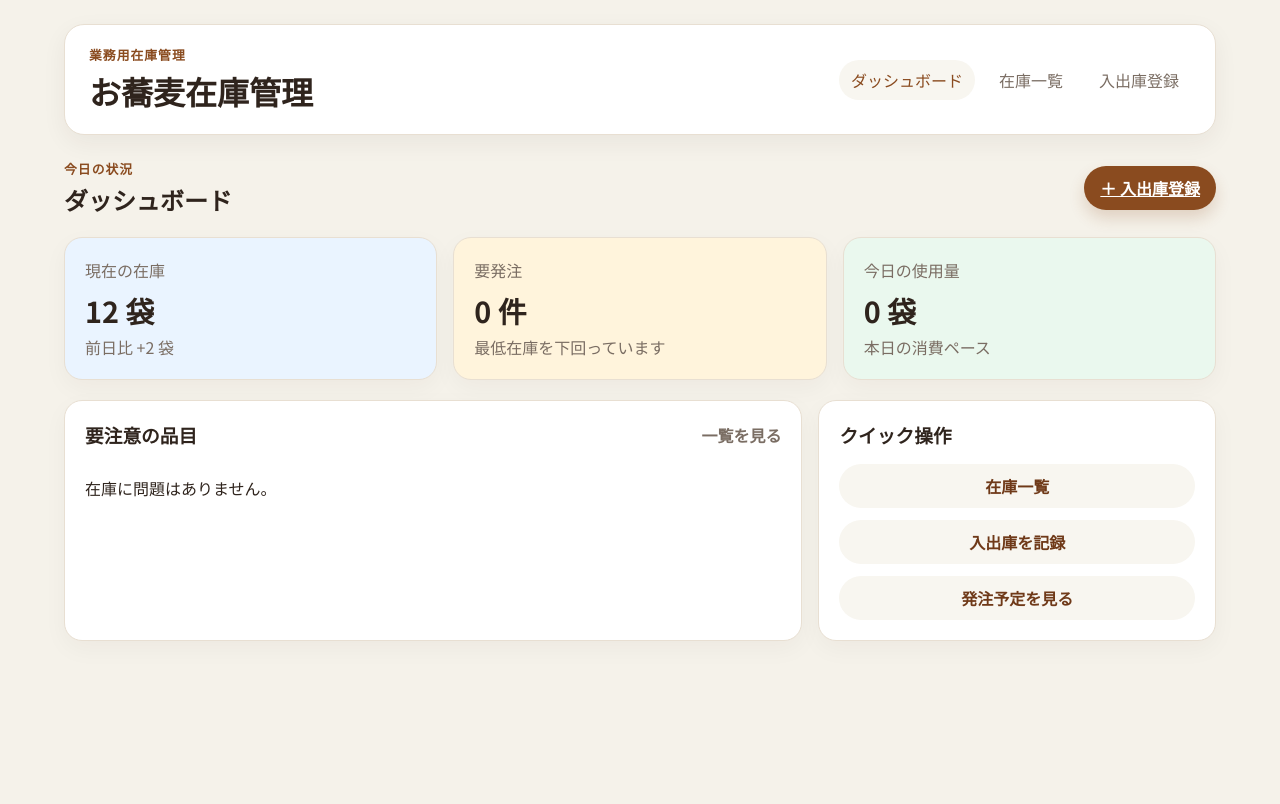
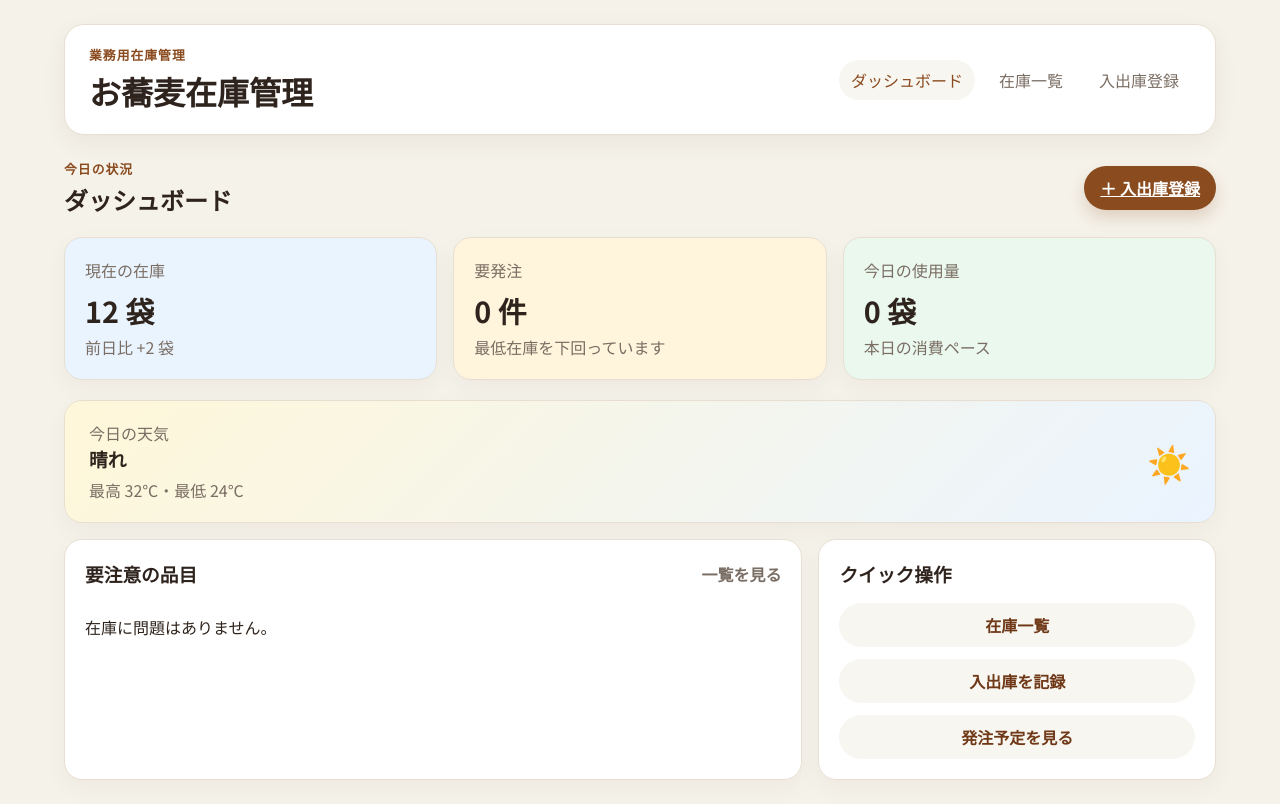
Before and after one commit to Tamramey/quiz-app2, a plain HTML site: page index.html in a window 1280 px wide. Drawn offline with Linux system fonts and the light colour scheme.

Commit message:
Add weather panel to dashboard

```diff
--- a/index.html
+++ b/index.html
@@ -54,6 +54,17 @@
           </article>
         </section>
 
+        <section class="weather-panel">
+          <div class="weather-card">
+            <div>
+              <p class="card-label">今日の天気</p>
+              <h3>晴れ</h3>
+              <p class="weather-detail">最高 32℃・最低 24℃</p>
+            </div>
+            <div class="weather-icon">☀️</div>
+          </div>
+        </section>
+
         <section class="content-grid">
           <article class="panel">
             <div class="panel-header">
--- a/styles.css
+++ b/styles.css
@@ -152,6 +152,30 @@ p {
 
 .accent-green {
   background: var(--green);
+}
+
+.weather-panel {
+  margin-bottom: 16px;
+}
+
+.weather-card {
+  display: flex;
+  justify-content: space-between;
+  align-items: center;
+  padding: 20px 24px;
+  background: linear-gradient(135deg, #fff7d9, #eaf4ff);
+  border: 1px solid var(--border);
+  border-radius: 18px;
+  box-shadow: 0 8px 24px rgba(47, 36, 29, 0.04);
+}
+
+.weather-icon {
+  font-size: 2.2rem;
+}
+
+.weather-detail {
+  color: var(--muted);
+  margin-top: 6px;
 }
 
 .content-grid {
```
